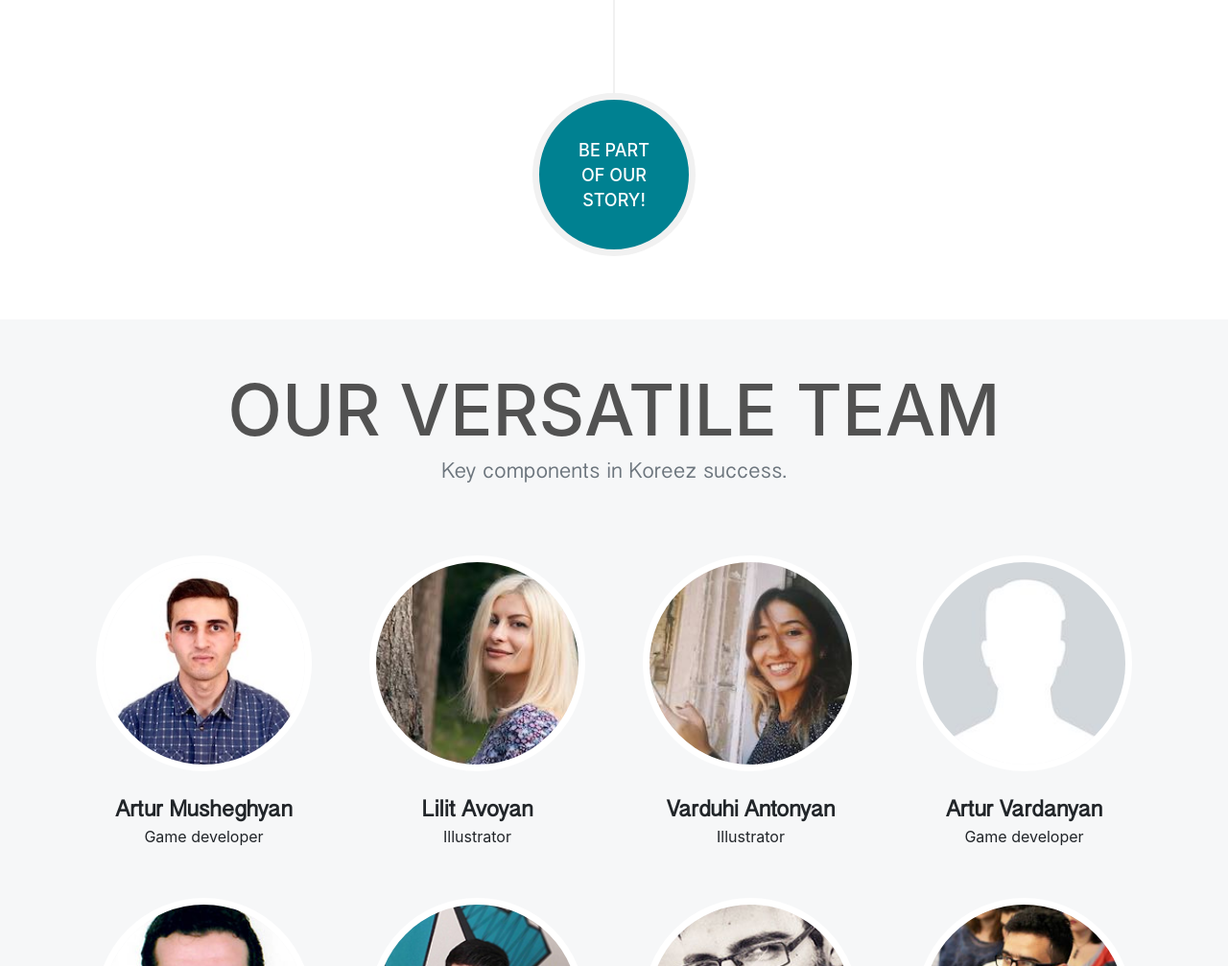
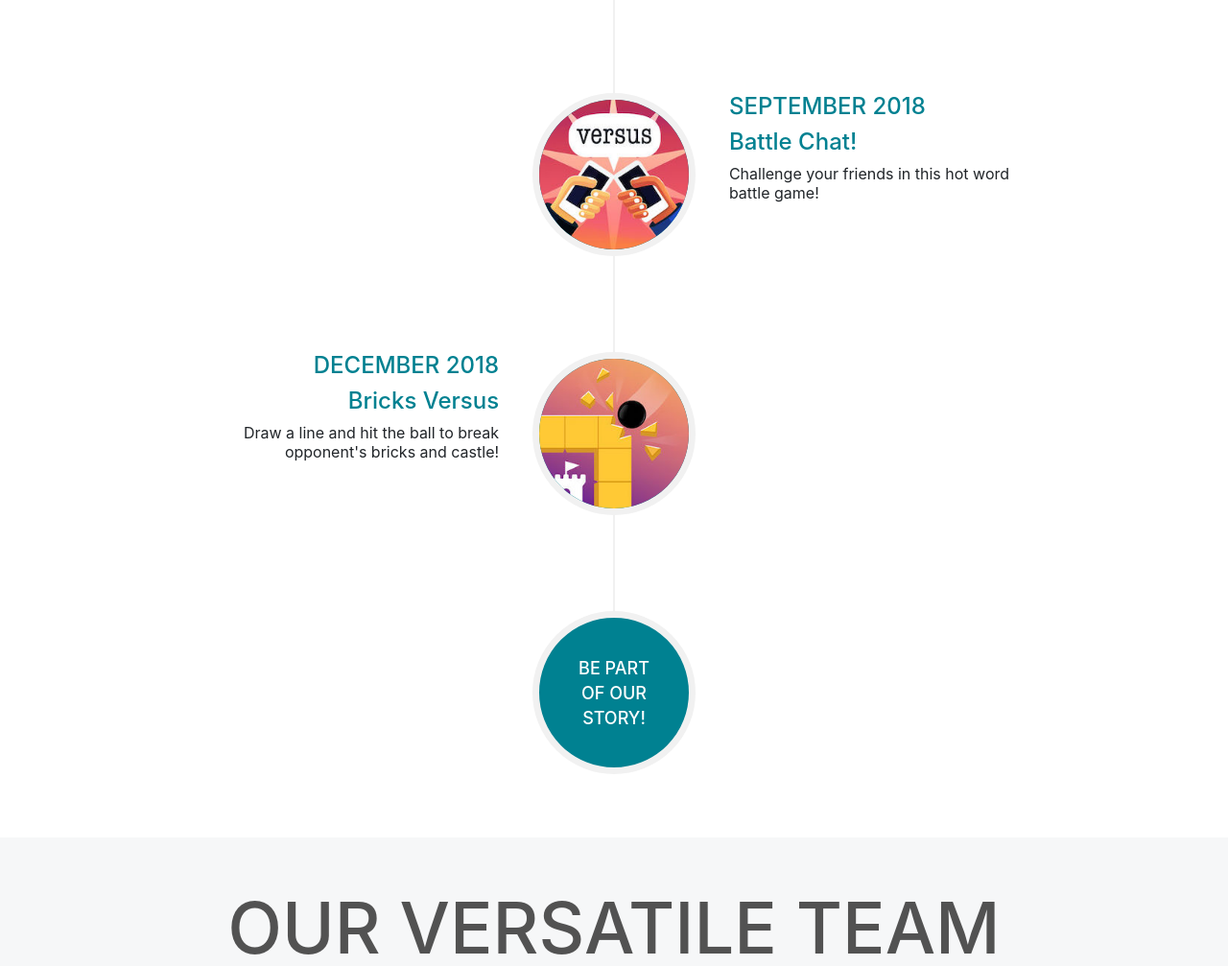
Before and after one commit to koreezgames/koreez.com, a website with bundled scripts: page index.html in a window 1280 px wide. Shown: the part 4298-5305 px from the top of the page at 96% size. Built offline with nearby package versions, Linux system fonts and the light colour scheme; a web font is replaced by a local one.

Commit message:
about updated

```diff
--- a/index.html
+++ b/index.html
@@ -299,6 +299,34 @@
             </li>
             <li class="timeline-inverted">
               <div class="timeline-image">
+                <img class="rounded-circle img-fluid" src="img/about/6.jpg" alt="">
+              </div>
+              <div class="timeline-panel">
+                <div class="timeline-heading">
+                  <h4>SEPTEMBER 2018</h4>
+                  <h4 class="subheading">Battle Chat!</h4>
+                </div>
+                <div class="timeline-body">
+                  <p>Challenge your friends in this hot word battle game!</p>
+                </div>
+              </div>
+            </li>
+            <li>
+              <div class="timeline-image">
+                <img class="rounded-circle img-fluid" src="img/about/7.jpg" alt="">
+              </div>
+              <div class="timeline-panel">
+                <div class="timeline-heading">
+                  <h4>DECEMBER 2018</h4>
+                  <h4 class="subheading">Bricks Versus</h4>
+                </div>
+                <div class="timeline-body">
+                  <p>Draw a line and hit the ball to break opponent&#39;s bricks and castle!</p>
+                </div>
+              </div>
+            </li>
+            <li class="timeline-inverted">
+              <div class="timeline-image">
                 <h4>BE PART
                   <br>OF OUR
                   <br>STORY!</h4>
@@ -348,7 +376,6 @@
             <p>Game developer</p>
           </div>
         </div>
-
       </div>
       <div class="row">
         <div class="col-sm-3">
```
Also changed, not shown: img/about/.png (deleted), img/about/6.jpg (added), img/about/7.jpg (added).
